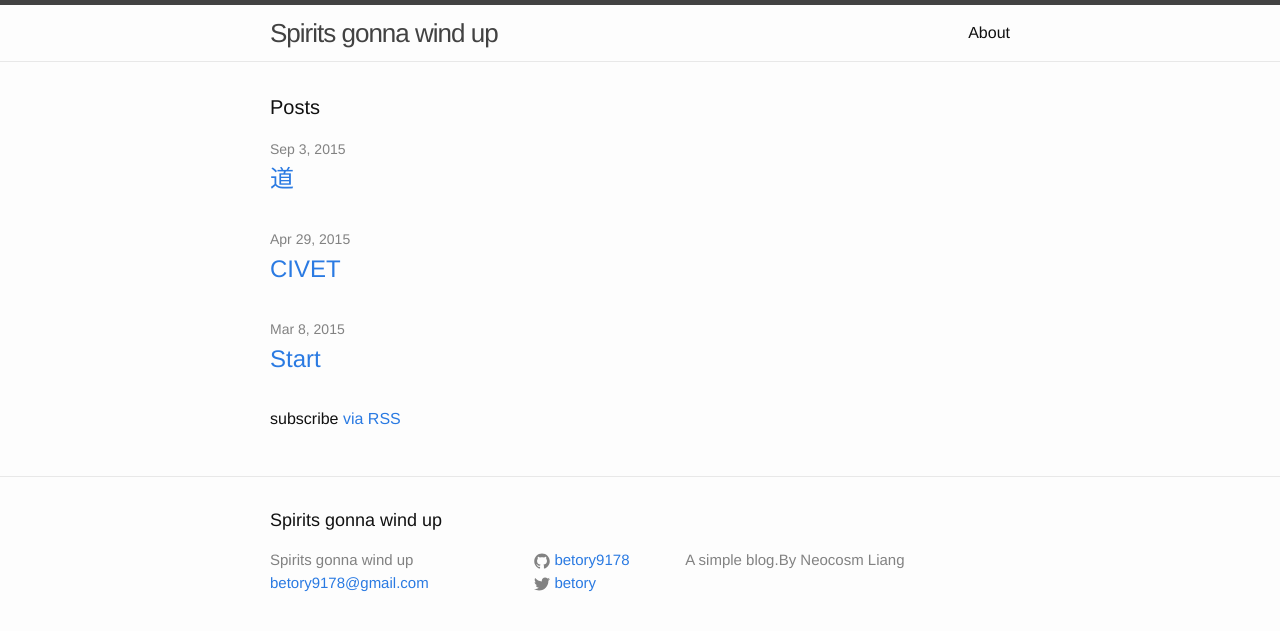
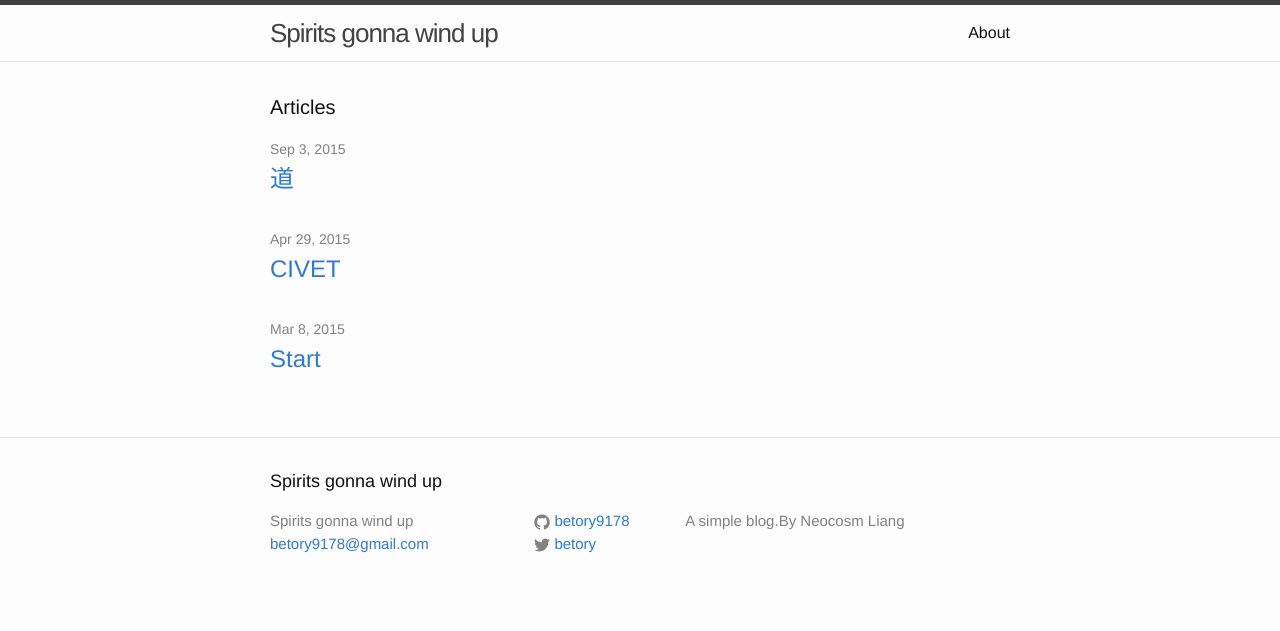
Before and after one commit to betory9178/betory9178.github.io, a Jekyll site: the page built from index.html, in a window 1280 px wide. Shown: the top 631 px of the page. Built offline with Jekyll 4.4.1, drawn with Linux system fonts in a browser that asks for light colours.

Commit message:
Some change

```diff
--- a/index.html
+++ b/index.html
@@ -4,7 +4,7 @@ layout: default
 
 <div class="home">
 
-  <h1 class="page-heading">Posts</h1>
+  <h1 class="page-heading">Articles</h1>
 
   <ul class="post-list">
     {% for post in site.posts %}
@@ -18,6 +18,6 @@ layout: default
     {% endfor %}
   </ul>
 
-  <p class="rss-subscribe">subscribe <a href="{{ "/feed.xml" | prepend: site.baseurl }}">via RSS</a></p>
+  <!--<p class="rss-subscribe">subscribe <a href="{{ "/feed.xml" | prepend: site.baseurl }}">via RSS</a></p>-->
 
 </div>
```
